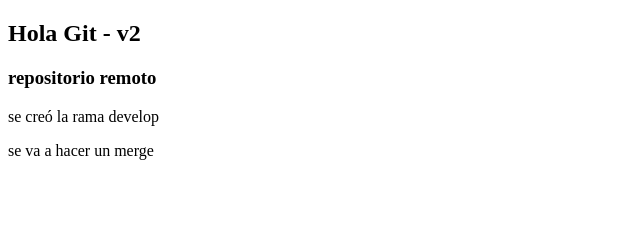
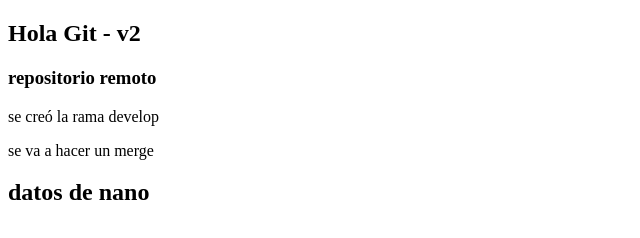
Before and after one commit to nanosk/HelloGit, a plain HTML site: page index.html in a window 1280 px wide. Shown: the whole page, without its empty margins (0-640 px from the left). Drawn offline with Linux system fonts and the light colour scheme.

Commit message:
se agregó info para nano (h2)

```diff
--- a/index.html
+++ b/index.html
@@ -11,5 +11,7 @@
     <h3>repositorio remoto</h3>
     <p>se creó la rama develop</p>
     <p>se va a hacer un merge</p>
+
+    <h2>datos de nano</h2>
 </body>
 </html>
```
